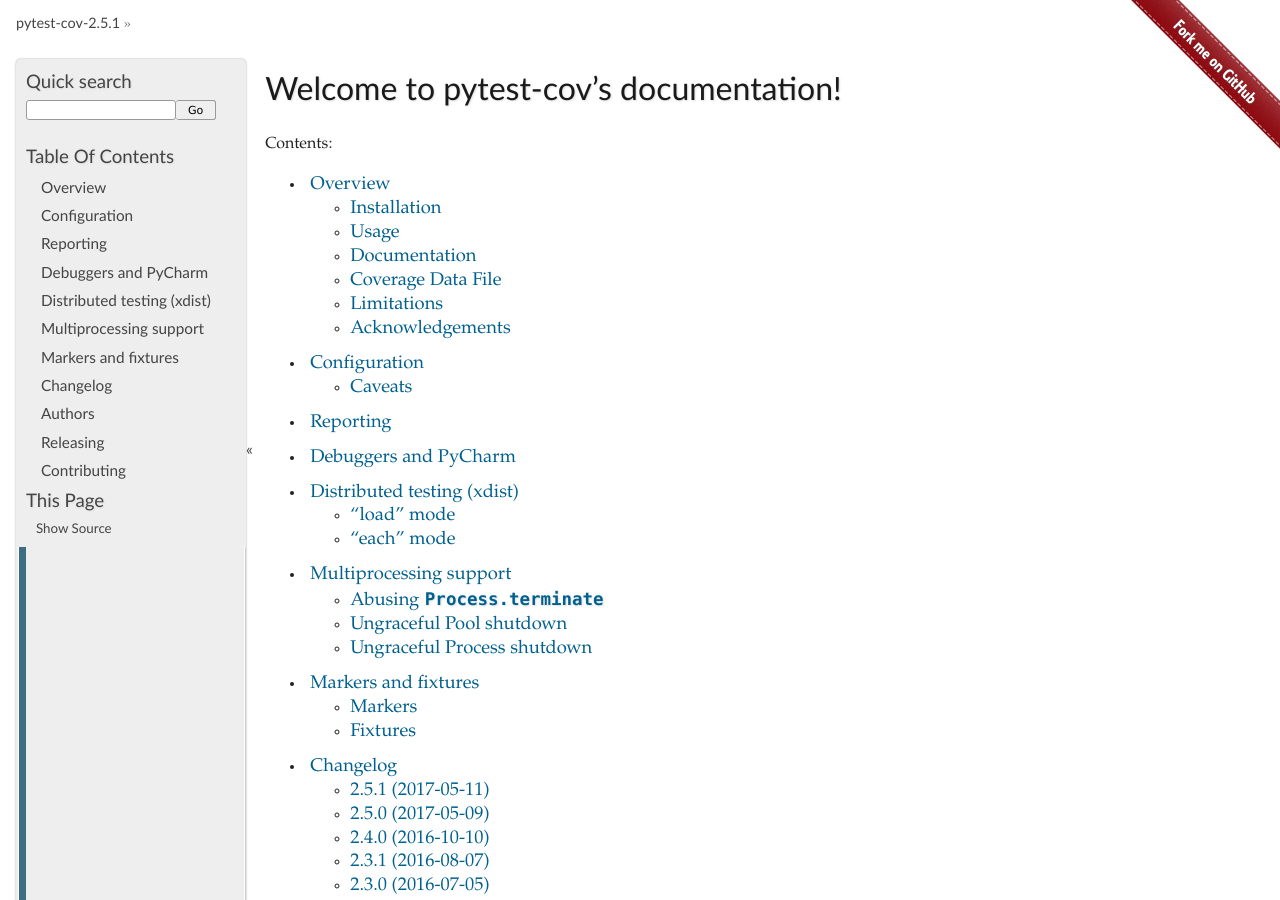
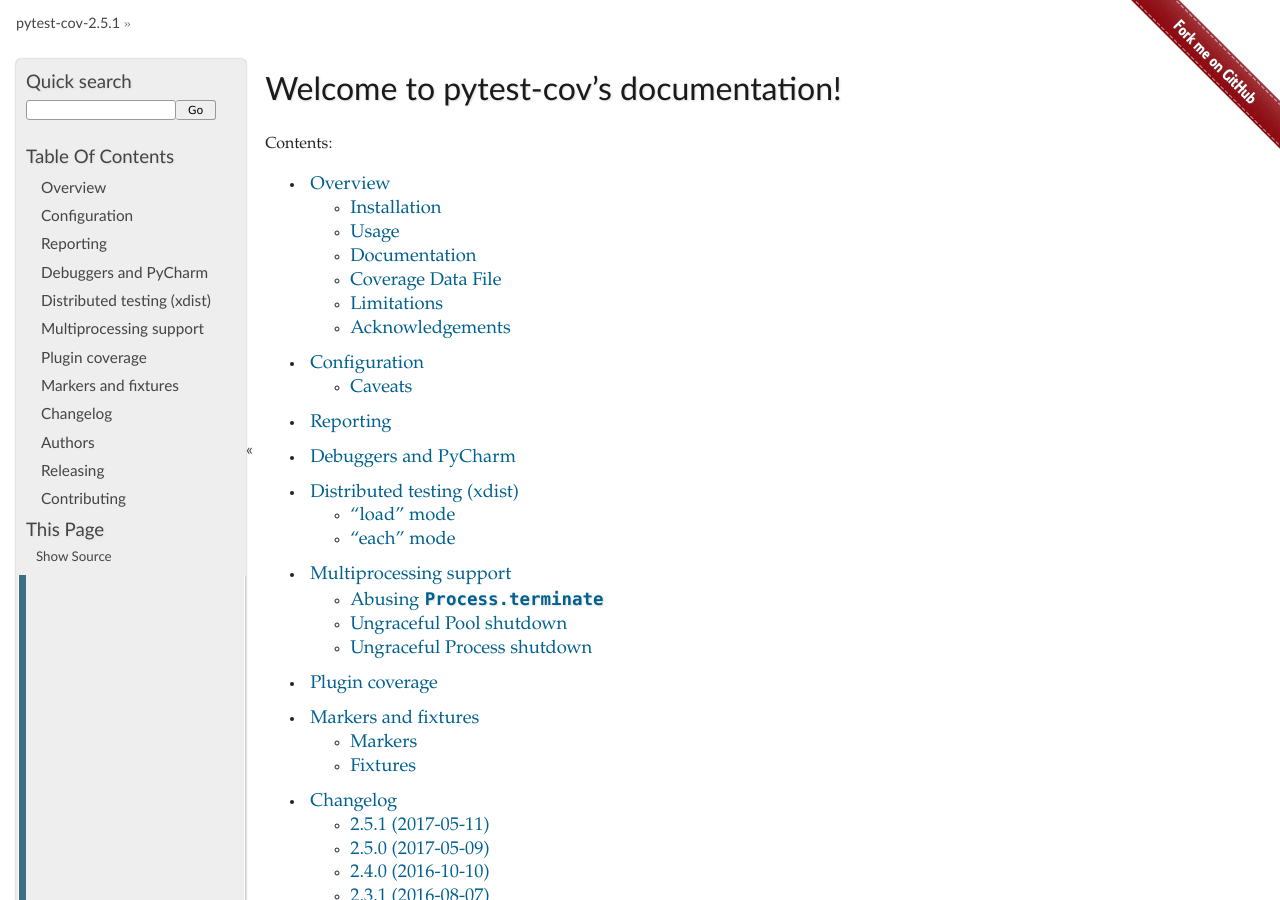
Before and after one commit to pytest-dev/pytest-cov, a Sphinx documentation site: the page built from docs/index.rst, in a window 1280 px wide and 900 px high. Built offline with Sphinx 7.4.7, drawn with Linux system fonts in a browser that asks for light colours; some of the changed lines change nothing that is shown.

Commit message:
Document how to deal with plugins. Close #177

```diff
--- a/docs/index.rst
+++ b/docs/index.rst
@@ -12,6 +12,7 @@
     debuggers
     xdist
     mp
+    plugins
     markers-fixtures
     changelog
     authors
--- /dev/null
+++ b/docs/plugins.rst
@@ -0,0 +1,25 @@
+===============
+Plugin coverage
+===============
+
+Getting coverage on pytest plugins is a very particular situation. Because how pytest implements plugins (using setuptools
+entrypoints) it doesn't allow controling the order in which the plugins load.
+See `pytest/issues/935 <https://github.com/pytest-dev/pytest/issues/935#issuecomment-245107960>`_ for technical details.
+
+The current way of dealing with this problem is using the append feature and manually starting ``pytest-cov``'s engine, eg:
+
+    COV_CORE_SOURCE=src COV_CORE_CONFIG=.coveragerc COV_CORE_DATAFILE=.coverage.eager py.test --cov=src --cov-append
+
+Alternatively you can have this in ``tox.ini`` (if you're using `Tox <https://tox.readthedocs.io/en/latest/>`_ of course)::
+
+    [testenv]
+    setenv =
+        COV_CORE_SOURCE={toxinidir}/src
+        COV_CORE_CONFIG={toxinidir}/.coveragerc
+        COV_CORE_DATAFILE={toxinidir}/.coverage.eager
+
+And in ``pytest.ini`` / ``tox.ini`` / ``setup.cfg:
+
+    [tool:pytest]
+    addopts =
+        --cov-append
```
